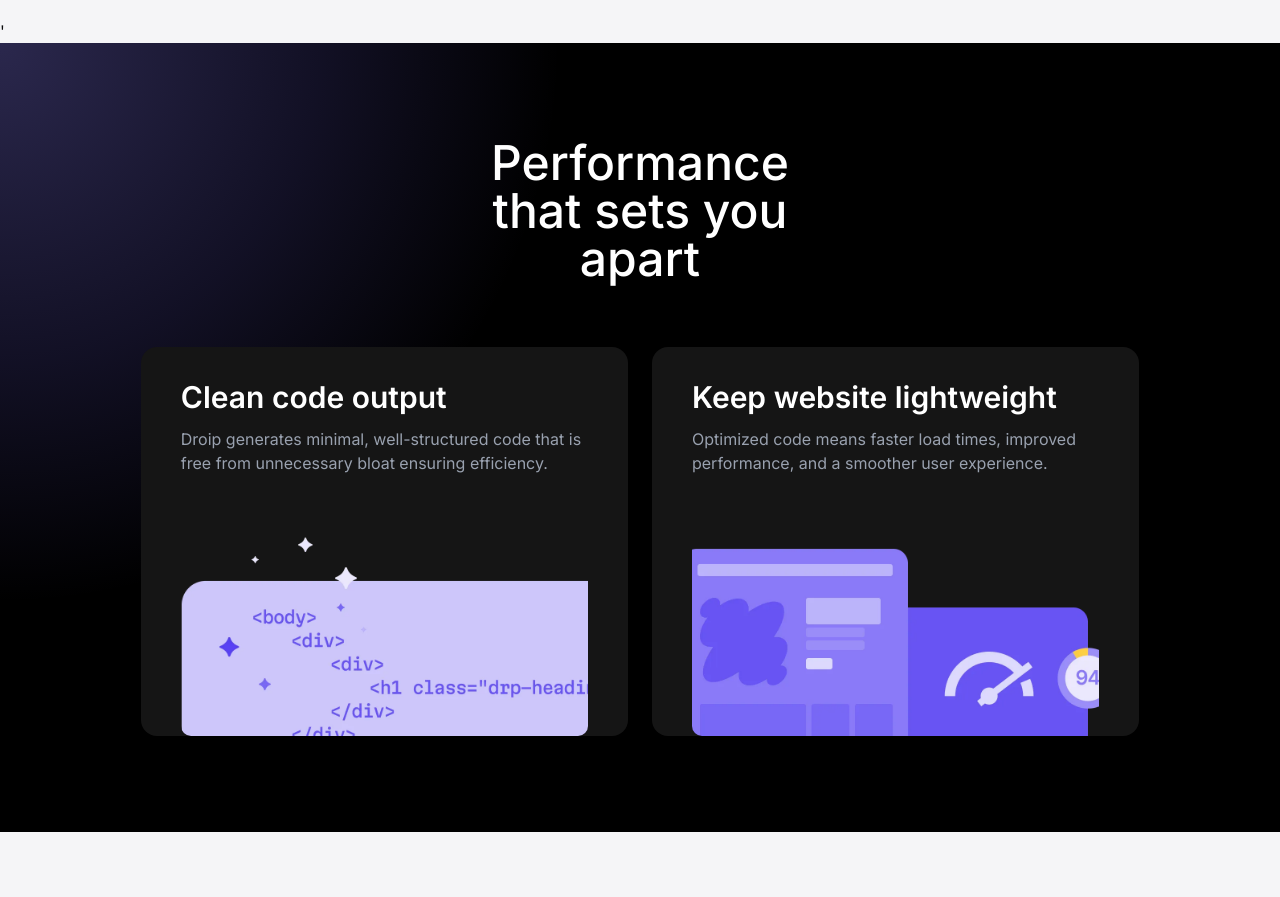
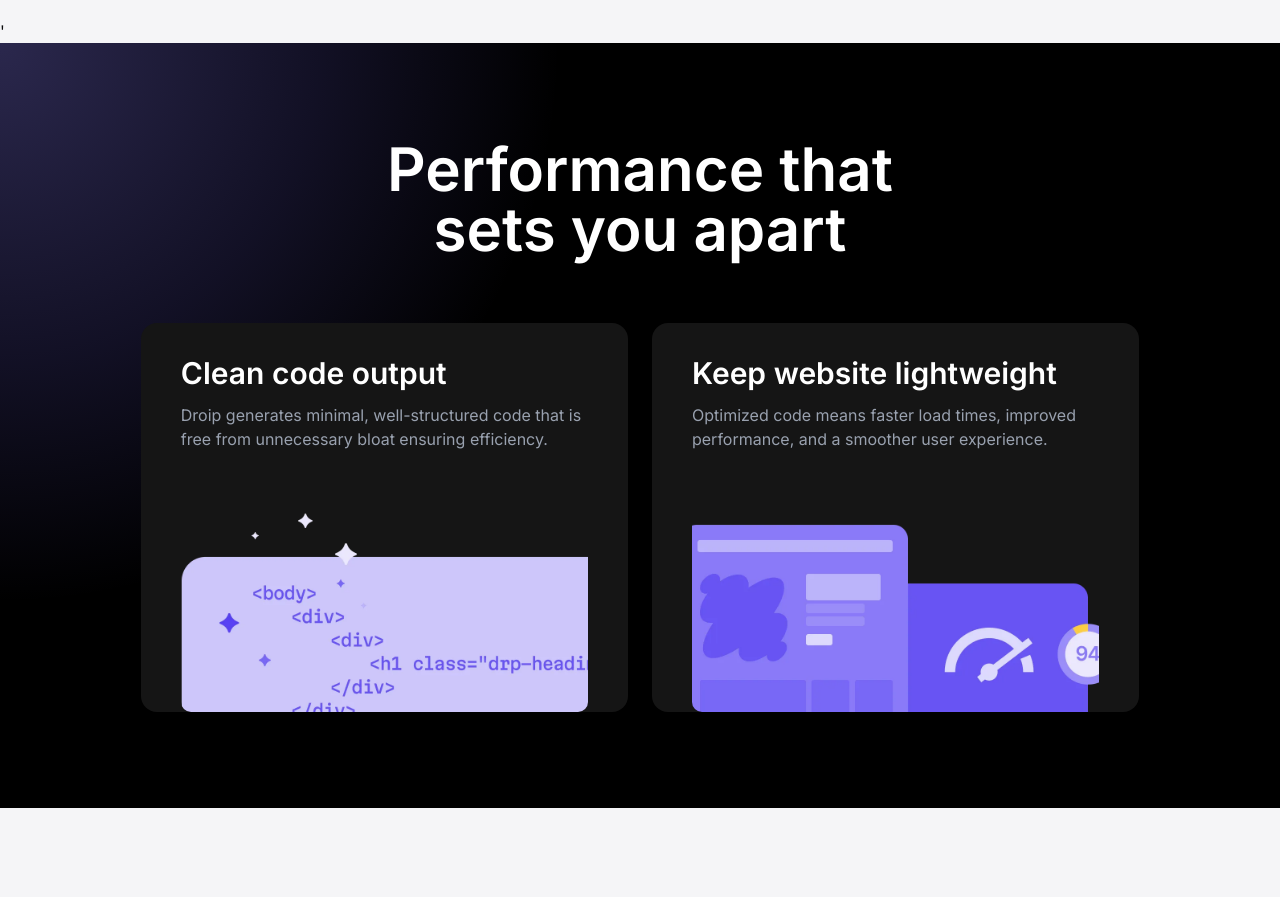
Before and after one commit to thexovc/pastel-africa-frontend-challenge, a Next.js app: page / in a window 1280 px wide. Shown: the part 4900-5797 px from the top of the page. Built offline with nearby package versions, Linux system fonts and the light colour scheme.

Commit message:
fixing text sizes in performance section

```diff
--- a/public/assets/swiper/index.ts
+++ b/public/assets/swiper/index.ts
@@ -0,0 +1,37 @@
+import swipe1_1 from "./swipe1_1.webp";
+import swipe1_2 from "./swipe1_2.webp";
+import swipe1_3 from "./swipe1_2.webp";
+import swipe1_4 from "./swipe1_4.webp";
+
+import swipe2_1 from "./swipe2_1.webp";
+import swipe2_2 from "./swipe2_2.webp";
+import swipe2_3 from "./swipe2_3.webp";
+import swipe2_4 from "./swipe2_4.webp";
+import swipe2_5 from "./swipe2_5.webp";
+
+import swipe3_1 from "./swipe3_1.webp";
+import swipe3_2 from "./swipe3_2.webp";
+import swipe3_3 from "./swipe3_3.webp";
+import swipe3_4 from "./swipe3_4.webp";
+import swipe3_5 from "./swipe3_5.webp";
+import swipe3_6 from "./swipe3_6.webp";
+
+export const swiperImages = {
+  swipe1_1,
+  swipe1_2,
+  swipe1_3,
+  swipe1_4,
+
+  swipe2_1,
+  swipe2_2,
+  swipe2_3,
+  swipe2_4,
+  swipe2_5,
+
+  swipe3_1,
+  swipe3_2,
+  swipe3_3,
+  swipe3_4,
+  swipe3_5,
+  swipe3_6,
+};
--- a/src/components/sections/PerformanceSection/PerformanceSection.tsx
+++ b/src/components/sections/PerformanceSection/PerformanceSection.tsx
@@ -55,8 +55,8 @@ const PerformanceSection: React.FC = () => {
             <div className="container mx-auto px-4 max-w-[1600px] relative z-10">
                 {/* Heading */}
                 <div className="text-center mb-16">
-                    <h2 className="text-3xl md:text-4xl lg:text-5xl font-medium text-white w-5/6 sm:max-w-sm mx-auto">
-                        Performance that sets you apart
+                    <h2 className="text-3xl sm:text-5xl lg:text-6xl font-semibold text-white mx-auto">
+                        Performance that <br /> sets you apart
                     </h2>
                 </div>
 
```
Also changed, not shown: src/components/sections/PixelPerfect/Swiper.tsx (added).
